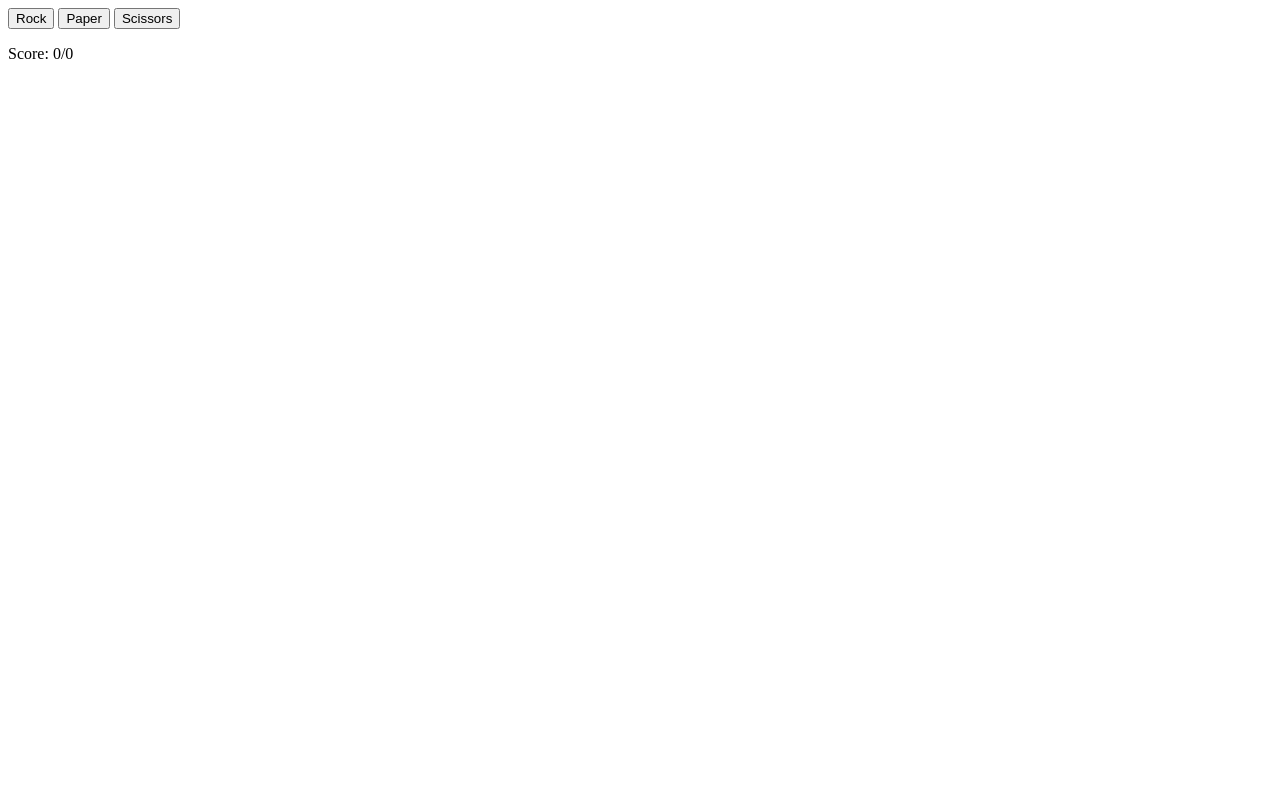
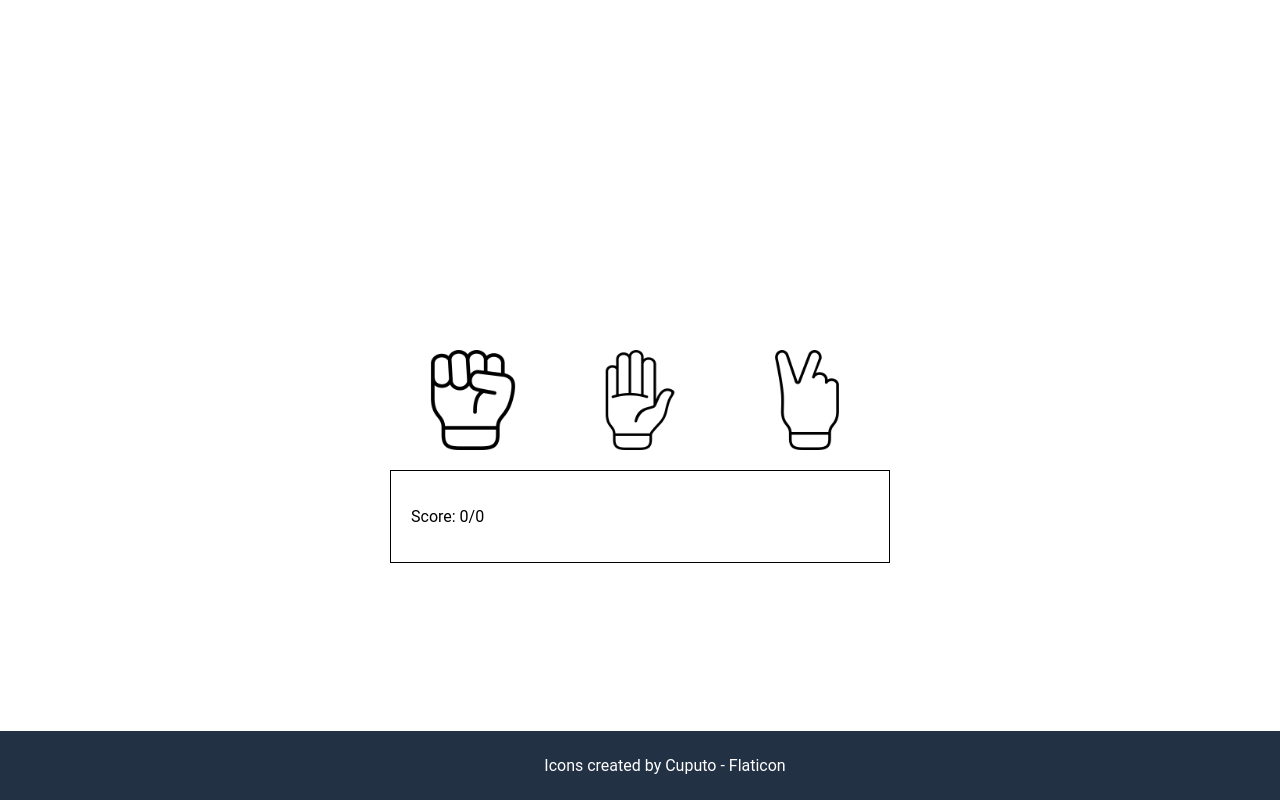
Before and after one commit to MarekRykaczewski/rock-paper-scissors, a plain HTML site: page index.html in a window 1280 px wide. Drawn offline with Linux system fonts and the light colour scheme.

Commit message:
Added styles.css

```diff
--- a/index.html
+++ b/index.html
@@ -5,14 +5,29 @@
     <meta http-equiv="X-UA-Compatible" content="IE=edge">
     <meta name="viewport" content="width=device-width, initial-scale=1.0">
     <title>Document</title>
-
+    <link rel="stylesheet" href="styles.css">
 </head>
 <body>
-    <button id="rock">Rock</button>
-    <button id="paper">Paper</button>
-    <button id="scissors">Scissors</button>
 
+    <div id="main">
+    <div id="playerOptions">
+    <INPUT TYPE="image" id="rock" SRC="rock.png" ALT="SUBMIT">
+    <INPUT TYPE="image" id="paper" SRC="paper.png" ALT="SUBMIT">
+    <INPUT TYPE="image" id="scissors" SRC="scissor.png" ALT="SUBMIT">
+    <!-- <button id="rock">🪨</button> -->
+    <!-- <button id="paper">Paper</button>
+    <button id="scissors">Scissors</button> -->
+    </div>
     <div id="results"></div>
+    </div>
+
+    <div class="footer">
+        <a href="https://www.flaticon.com/packs/hand-gesture-and-finger-action-1" title="icons">Icons created by Cuputo - Flaticon</a>
+    </div>
+
 </body>
 <script src="game.js"></script>
+
+
+
 </html>
--- /dev/null
+++ b/styles.css
@@ -0,0 +1,55 @@
+body {
+    height: 100vh;
+    margin: 0;
+    font-family: 'Roboto', sans-serif;
+    display: flex;
+    flex-direction: column;
+    justify-content: space-between;
+    flex-grow: 1;
+}
+
+#main {
+    display: flex;
+    flex-direction: column;
+    position: fixed;
+    gap: 20px;
+    top: 50%;
+    left: 50%;
+    margin-top: -50px;
+    margin-left: -250px;
+}
+
+#playerOptions {
+    width: 500px;
+    display: flex;
+    justify-content: space-around;
+}
+
+#rock, #paper, #scissors {
+    width: 100px;
+}
+
+#results {
+    border: 1px solid black;
+    padding: 20px;
+}
+
+
+.footer {
+    position: fixed;
+    height: 50;
+    text-align: center;
+    bottom: 0;
+    left: 0;
+    right: 0;
+    width: 100vw;
+    background-color: #233144;
+    padding: 25px;
+
+}
+
+a {
+    text-decoration: none;
+    font-size: 16px;
+    color: white;
+}
```
Also changed, not shown: paper.png (added), rock.png (added), scissor.png (added).
